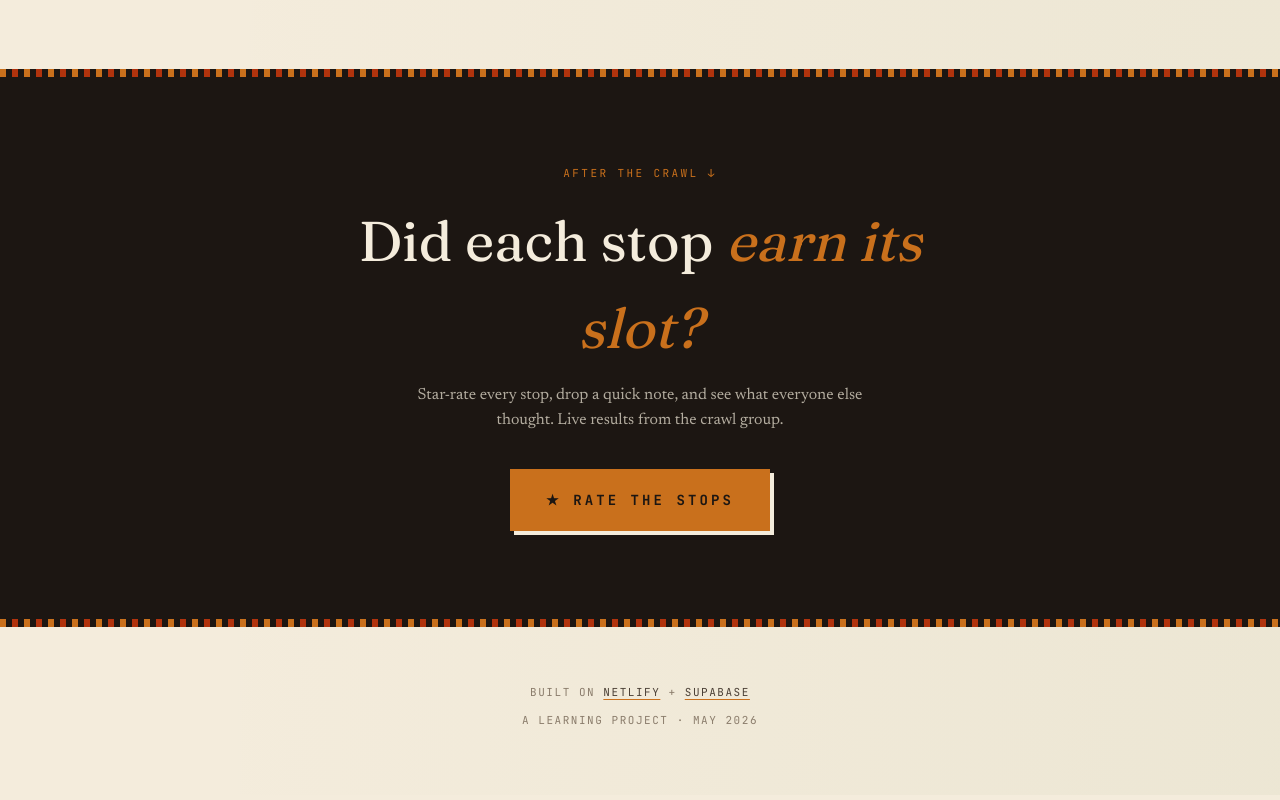
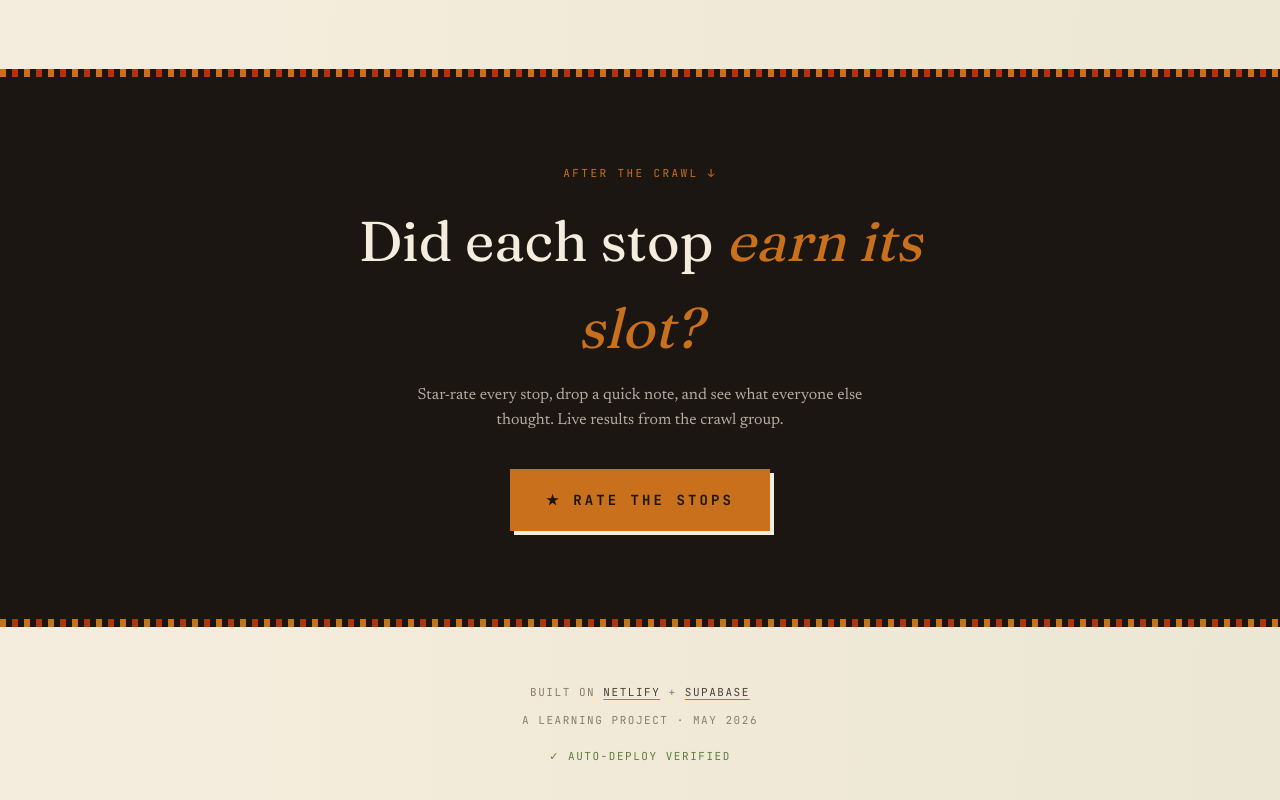
Before and after one commit to wfujkramer/foodcrawl, a plain HTML site: page index.html in a window 1280 px wide. Shown: the part 5595-6395 px from the top of the page. Drawn offline with Linux system fonts and the light colour scheme; a script that the page names is missing.

Commit message:
Add auto-deploy verification marker to footer

```diff
--- a/index.html
+++ b/index.html
@@ -987,6 +987,7 @@
 <footer>
   <div>Built on <a href="https://www.netlify.com" target="_blank" rel="noopener">Netlify</a> + <a href="https://supabase.com" target="_blank" rel="noopener">Supabase</a></div>
   <div style="margin-top:8px;">A learning project · May 2026</div>
+  <div style="margin-top:16px;color:var(--sage);">✓ Auto-deploy verified</div>
 </footer>
 
 <!-- ===================== SCRIPTS ===================== -->
```
